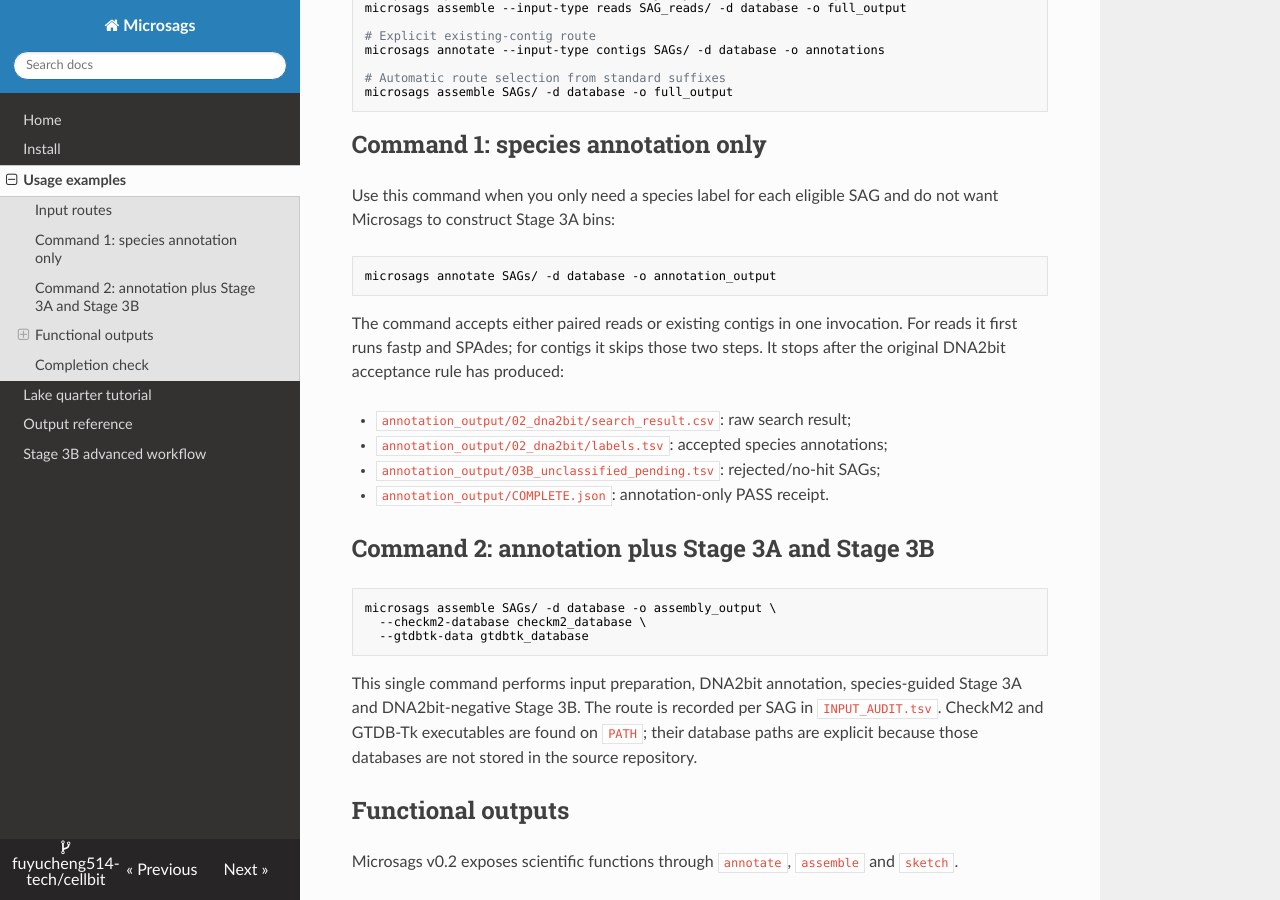
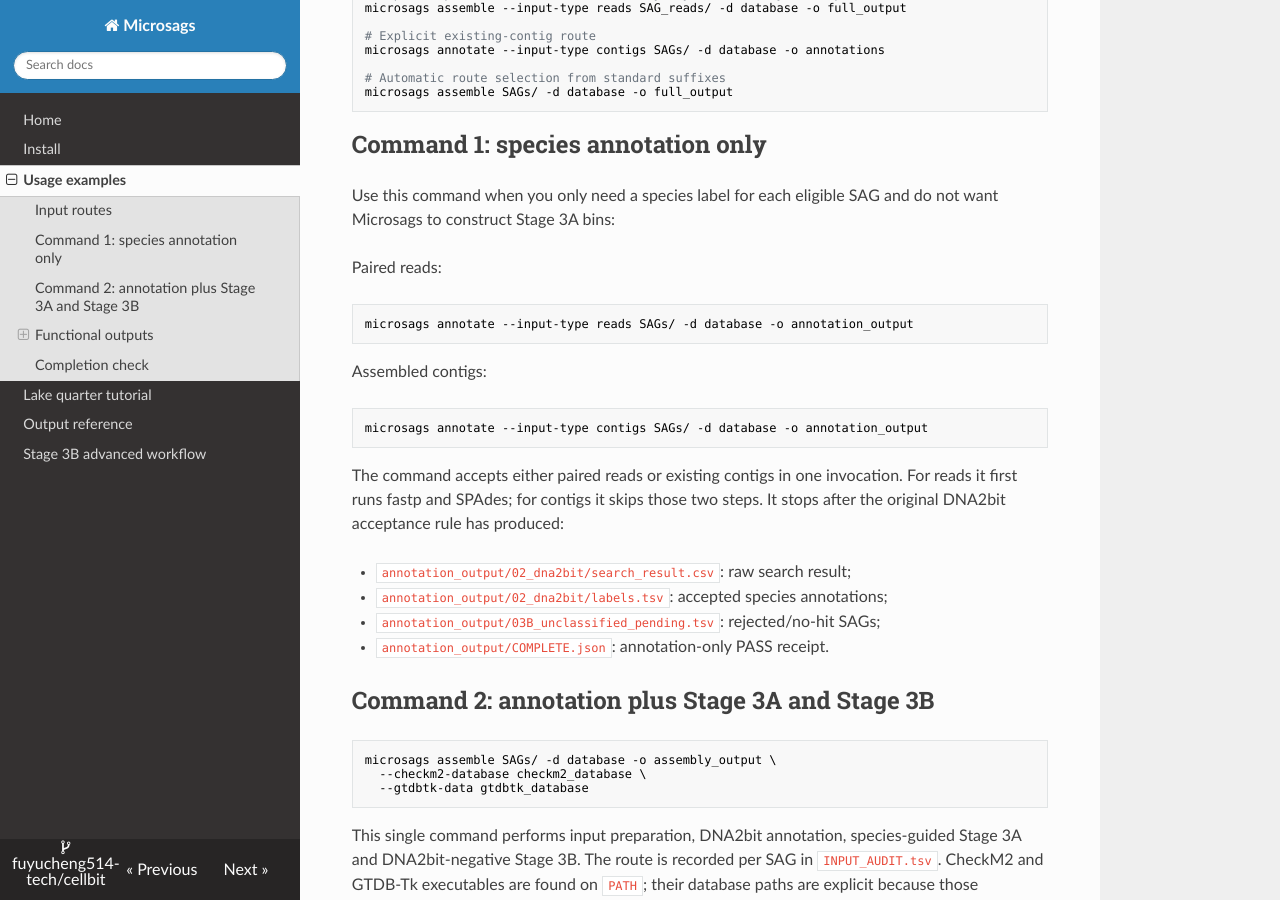
Before and after one commit to fuyucheng514-tech/cellbit, an MkDocs documentation site: the page built from docs/usage.md, in a window 1280 px wide and 900 px high, scrolled down 824 px. Built offline with MkDocs 1.6.1, drawn with Linux system fonts in a browser that asks for light colours; nearby versions of some CDN libraries.

Commit message:
docs: add reads annotation example

````diff
--- a/docs/usage.md
+++ b/docs/usage.md
@@ -47,8 +47,16 @@ microsags assemble SAGs/ -d database -o full_output
 Use this command when you only need a species label for each eligible SAG and
 do not want Microsags to construct Stage 3A bins:
 
+Paired reads:
+
 ```bash
-microsags annotate SAGs/ -d database -o annotation_output
+microsags annotate --input-type reads SAGs/ -d database -o annotation_output
+```
+
+Assembled contigs:
+
+```bash
+microsags annotate --input-type contigs SAGs/ -d database -o annotation_output
 ```
 
 The command accepts either paired reads or existing contigs in one invocation.
````
Also changed, not shown: docs/install.md (+8 -1 lines).
